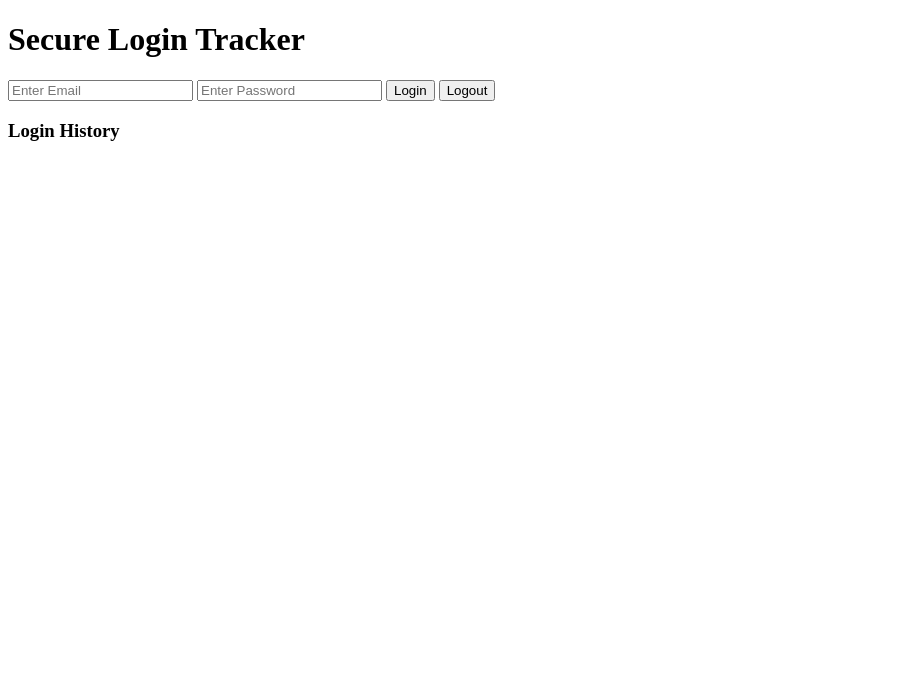
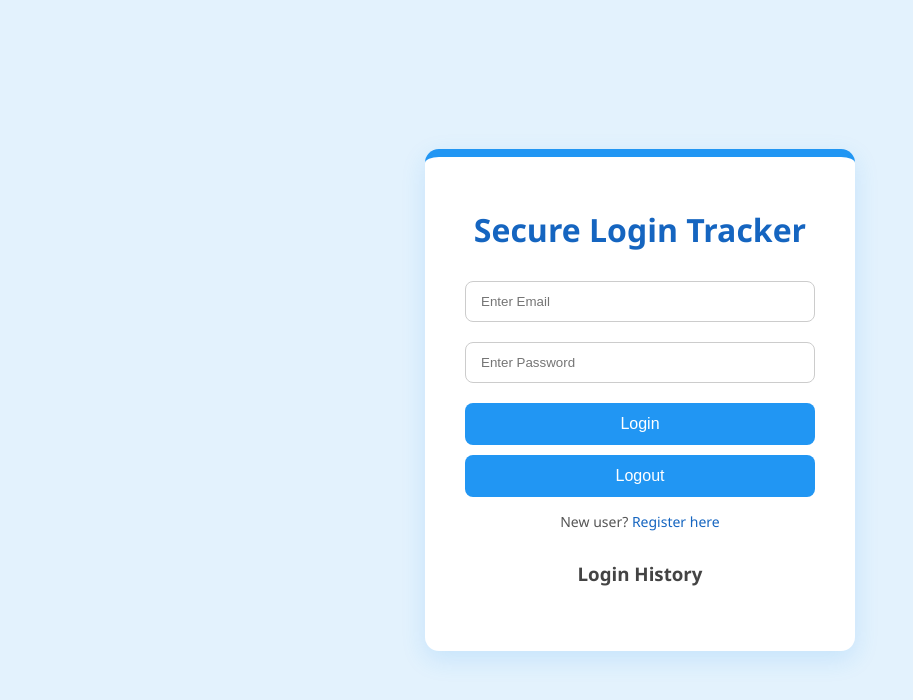
Before and after one commit to Selva2184/lil, a plain HTML site: page index.html in a window 1280 px wide. Shown: the whole page, without its empty margins (0-913 px from the left). Drawn offline with nearby package versions, Linux system fonts and the light colour scheme.

Commit message:
Register page and css are added

```diff
--- a/index.html
+++ b/index.html
@@ -4,6 +4,8 @@
   <meta charset="UTF-8">
   <meta name="viewport" content="width=device-width, initial-scale=1.0">
   <title>Login Security Tracker</title>
+  <link rel="stylesheet" href="login.css">
+
 
   <!-- Firebase v10 CDN Compatible Bundle -->
   <script src="https://www.gstatic.com/firebasejs/10.3.1/firebase-app-compat.js"></script>
@@ -26,6 +28,8 @@
     <input type="password" id="password" placeholder="Enter Password">
     <button onclick="login()">Login</button>
     <button onclick="logout()">Logout</button>
+    <p>New user? <a href="register.html">Register here</a></p>
+
 
     <h3>Login History</h3>
     <ul id="log-list"></ul>
--- /dev/null
+++ b/login.css
@@ -0,0 +1,96 @@
+/* style.css - Blue theme for login page */
+
+body {
+    font-family: 'Segoe UI', Tahoma, Geneva, Verdana, sans-serif;
+    background: #e3f2fd; /* soft blue background */
+    display: flex;
+    justify-content: center;
+    align-items: center;
+    min-height: 100vh;
+    margin: 0;
+  }
+
+  .container {
+    background: #ffffff;
+    padding: 30px 40px;
+    border-radius: 14px;
+    box-shadow: 0 8px 24px rgba(33, 150, 243, 0.15);
+    width: 350px;
+    text-align: center;
+    border-top: 8px solid #2196f3;
+  }
+
+  h1 {
+    color: #1565c0;
+    margin-bottom: 20px;
+  }
+
+  input[type="email"],
+  input[type="password"] {
+    width: 100%;
+    padding: 12px 15px;
+    margin: 10px 0;
+    border: 1px solid #ccc;
+    border-radius: 8px;
+    box-sizing: border-box;
+    transition: border 0.3s;
+  }
+
+  input[type="email"]:focus,
+  input[type="password"]:focus {
+    border-color: #2196f3;
+    outline: none;
+  }
+
+  button {
+    width: 100%;
+    padding: 12px;
+    margin-top: 10px;
+    border: none;
+    border-radius: 8px;
+    background-color: #2196f3;
+    color: white;
+    font-size: 16px;
+    cursor: pointer;
+    transition: background 0.3s;
+  }
+
+  button:hover {
+    background-color: #1976d2;
+  }
+
+  h3 {
+    margin-top: 30px;
+    color: #444;
+  }
+
+  #log-list {
+    text-align: left;
+    margin-top: 10px;
+    max-height: 200px;
+    overflow-y: auto;
+    padding-left: 20px;
+  }
+
+  #log-list li {
+    padding: 6px 0;
+    border-bottom: 1px solid #eee;
+    font-size: 14px;
+    color: #555;
+  }
+
+  p {
+    margin-top: 15px;
+    font-size: 14px;
+    color: #555;
+  }
+
+  a {
+    color: #1565c0;
+    text-decoration: none;
+    font-weight: 500;
+  }
+
+  a:hover {
+    text-decoration: underline;
+  }
--- /dev/null
+++ b/register.css
@@ -0,0 +1,75 @@
+
+  body {
+    font-family: 'Segoe UI', Tahoma, Geneva, Verdana, sans-serif;
+    background: #e8f5e9; /* soft green background */
+    display: flex;
+    justify-content: center;
+    align-items: center;
+    min-height: 100vh;
+    margin: 0;
+  }
+
+  .container {
+    background: #ffffff;
+    padding: 30px 40px;
+    border-radius: 14px;
+    box-shadow: 0 8px 24px rgba(0, 128, 0, 0.15);
+    width: 350px;
+    text-align: center;
+    border-top: 8px solid #4caf50;
+  }
+
+  h1 {
+    color: #2e7d32;
+    margin-bottom: 20px;
+  }
+
+  input[type="email"],
+  input[type="password"] {
+    width: 100%;
+    padding: 12px 15px;
+    margin: 10px 0;
+    border: 1px solid #ccc;
+    border-radius: 8px;
+    box-sizing: border-box;
+    transition: border 0.3s;
+  }
+
+  input[type="email"]:focus,
+  input[type="password"]:focus {
+    border-color: #4caf50;
+    outline: none;
+  }
+
+  button {
+    width: 100%;
+    padding: 12px;
+    margin-top: 15px;
+    border: none;
+    border-radius: 8px;
+    background-color: #4caf50;
+    color: white;
+    font-size: 16px;
+    cursor: pointer;
+    transition: background 0.3s;
+  }
+
+  button:hover {
+    background-color: #388e3c;
+  }
+
+  p {
+    margin-top: 15px;
+    font-size: 14px;
+    color: #555;
+  }
+
+  a {
+    color: #2e7d32;
+    text-decoration: none;
+    font-weight: 500;
+  }
+
+  a:hover {
+    text-decoration: underline;
+  }
```
Also changed, not shown: register.html (added, +62 -0 lines).
